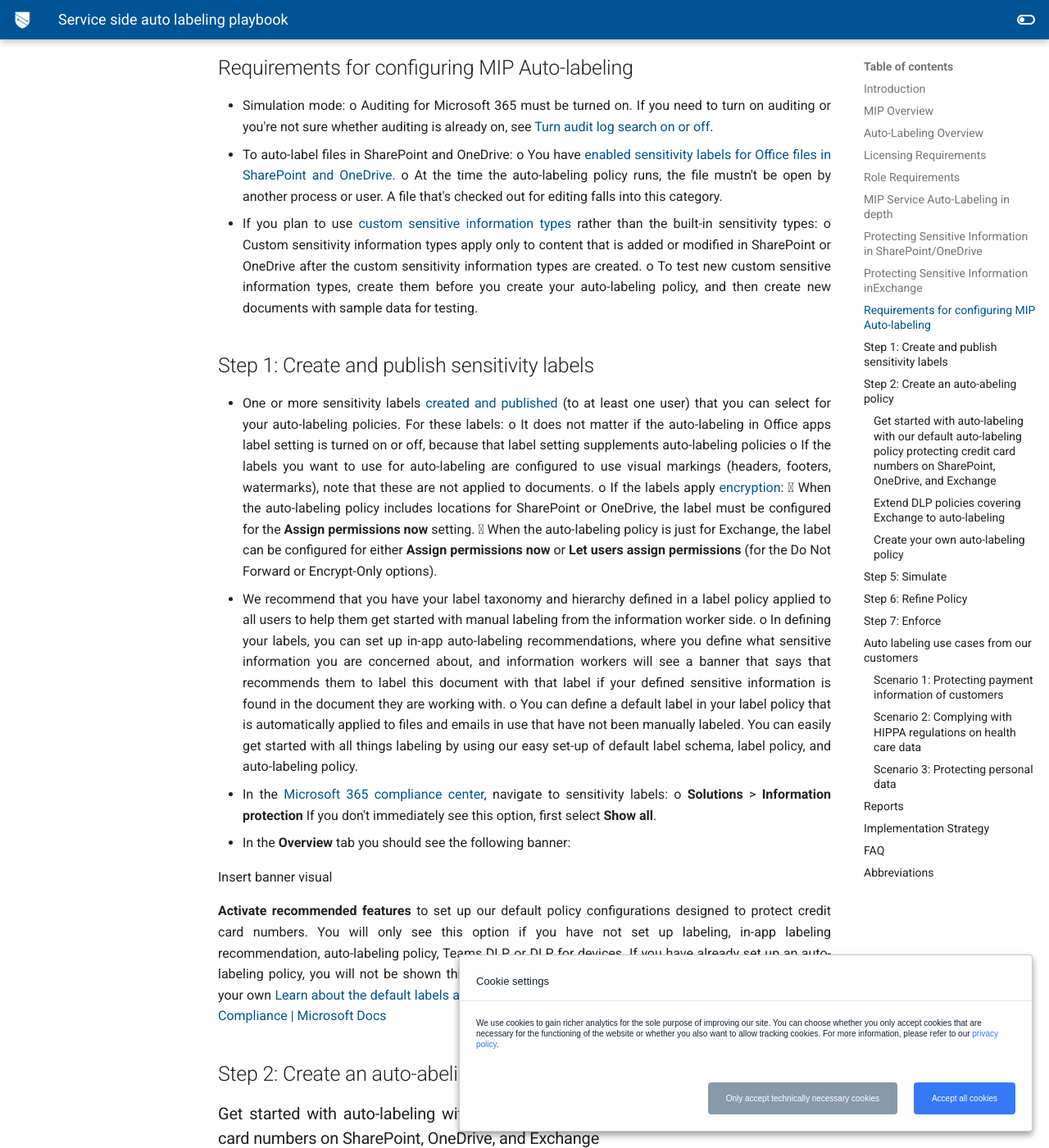
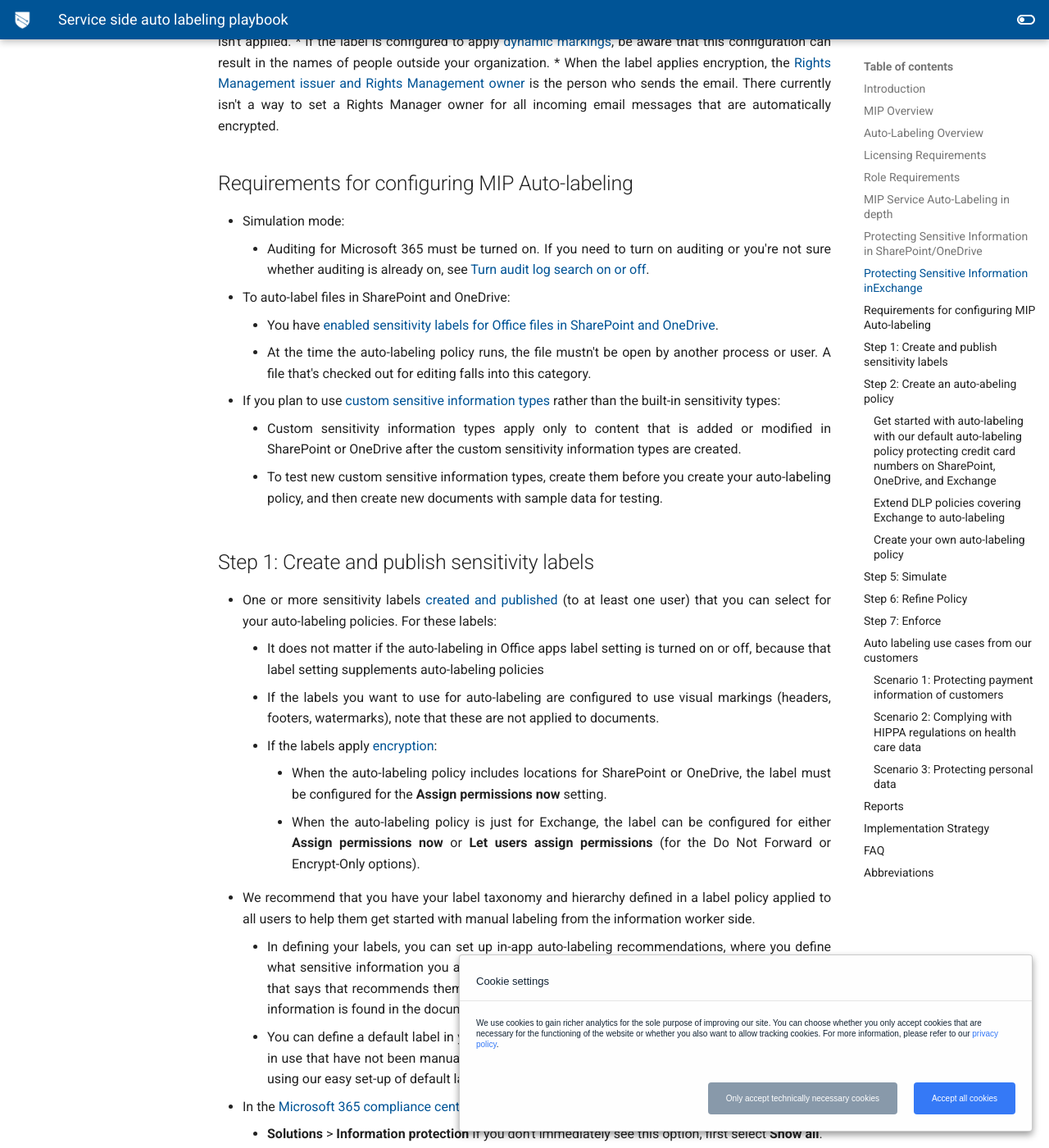
Before and after one commit to microsoft/ComplianceCxE, an MkDocs documentation site: the page built from docs/playbooks/service-side-auto-labeling.md, in a window 1280 px wide and 1400 px high, scrolled down 4579 px. Shown: the whole window at 82% size. Built offline with MkDocs 1.6.1 and Material for MkDocs 9.7.7, drawn with Linux system fonts in a browser that asks for light colours; comment, search, counter and statistics services are not loaded; some of the changed text lies outside the part shown.

```diff
--- a/docs/playbooks/service-side-auto-labeling.md
+++ b/docs/playbooks/service-side-auto-labeling.md
@@ -36,26 +36,30 @@ Insert table here
 
 ## Licensing Requirements
 To understand your licensing requirements and options for MIP, see the Information Protection section from the [Microsoft 365 licensing documentation](https://docs.microsoft.com/en-us/office365/servicedescriptions/microsoft-365-service-descriptions/microsoft-365-tenantlevel-services-licensing-guidance/microsoft-365-security-compliance-licensing-guidance#information-protection-sensitivity-labeling). Below is the sensitivity labeling licensing info for your quick reference, however, we encourage you to reference the M365 licensing documentation for up-to-date information.
+
 For **manual sensitivity labeling**, the following licenses provide user rights:
-	* Microsoft 365 E5/A5/G5/E3/A3/G3/F1/F3/Business Premium
-	* Enterprise Mobility + Security E3/E5
-	* Office 365 E5/A5/E3/A3/F3
-	* AIP Plan 1
-	* AIP Plan 2
+* Microsoft 365 E5/A5/G5/E3/A3/G3/F1/F3/Business Premium
+* Enterprise Mobility + Security E3/E5
+* Office 365 E5/A5/E3/A3/F3
+* AIP Plan 1
+* AIP Plan 2
+
 For both **client and service-side automatic sensitivity labeling**, the following licenses provide user rights:
-	* Microsoft 365 E5/A5/G5
-	* F5 Compliance
-	* F5 Security & Compliance
-	* Microsoft 365 E5/A5/G5 Information Protection and Governance
-	* Office 365 E5
+* Microsoft 365 E5/A5/G5
+* F5 Compliance
+* F5 Security & Compliance
+* Microsoft 365 E5/A5/G5 Information Protection and Governance
+* Office 365 E5
+
 For **client-side automatic sensitivity labeling only**, the following license provides user rights:
-	* Enterprise Mobility + Security E5/A5/G5
-	* AIP Plan 2
+* Enterprise Mobility + Security E5/A5/G5
+* AIP Plan 2
+
 To **apply and view sensitivity labels in Power BI and to protect data when it's exported from Power BI to Excel, PowerPoint, or PDF**, the following licenses provide user rights:
-	* Microsoft 365 E5/A5/G5/E3/A3/G3/F1/F3/Business Premium
-	* Enterprise Mobility + Security E3/E5
-	* AIP Plan 1
-	* AIP Plan 2
+* Microsoft 365 E5/A5/G5/E3/A3/G3/F1/F3/Business Premium
+* Enterprise Mobility + Security E3/E5
+* AIP Plan 1
+* AIP Plan 2
 
 Note: G3 and G5 are the Office 365 services/plans for Government organizations.
 For feature-level licensing requirements please refer to [Licensing PDF file](https://go.microsoft.com/fwlink/?linkid=2139145).
@@ -80,8 +84,8 @@ Auto labeling is a built-in Microsoft service that triggers off sensitive conten
 ## Protecting Sensitive Information in SharePoint/OneDrive
 Sensitive files are automatically detected and labeled at rest.
 * Office files for Word (.docx), PowerPoint (.pptx), and Excel (.xlsx) are supported.
-*	 These files can be auto-labeled at rest before or after the auto-labeling policies are created. Files cannot be auto-labeled if they are part of an open session (the file is open).
-o	Currently, attachments to list items aren't supported and won't be auto-labeled.
+    - These files can be auto-labeled at rest before or after the auto-labeling policies are created. Files cannot be auto-labeled if they are part of an open session (the file is open).
+    - Currently, attachments to list items aren't supported and won't be auto-labeled.
 * Maximum of 25,000 automatically labeled files in your tenant per day.
 * Maximum of 100 auto-labeling policies per tenant, each targeting up to 100 sites (SharePoint or OneDrive) when they are specified individually. You can also specify all sites, and this configuration is exempt from the 100 sites maximum.
 * Existing values for modified, modified by, and the date are not changed as a result of auto-labeling policies—for both simulation mode and when labels are applied.
@@ -91,8 +95,8 @@ o	Currently, attachments to list items aren't supported and won't be auto-labele
 Sensitive emails are automatically detected and labeled in transit/ as they are sent. For Exchange, it does not include emails at rest (mailboxes).
 Note: emails detected in simulation mode will not be labeled when the policy is turned on, as we only label emails in transit and those emails were sent before the policy was enforced.
 * Unlike manual labeling or auto-labeling with Office apps, PDF attachments as well as Office attachments are also scanned for the conditions you specify in your auto-labeling policy. When there is a match, the email is labeled but not the attachment.
-o	For PDF files, if the label applies encryption, these files are encrypted by using [Office 365 Message Encryption (OME)](https://docs.microsoft.com/en-us/microsoft-365/compliance/ome?view=o365-worldwide) when your tenant is [enabled for PDF attachments](https://docs.microsoft.com/en-us/microsoft-365/compliance/ome-faq?view=o365-worldwide#are-pdf-file-attachments-supported-).
-o	For these Office files, Word, PowerPoint, and Excel are supported. If the label applies encryption, they are encrypted by using [Office 365 Message Encryption (OME)](https://docs.microsoft.com/en-us/microsoft-365/compliance/ome?view=o365-worldwide).
+    - For PDF files, if the label applies encryption, these files are encrypted by using [Office 365 Message Encryption (OME)](https://docs.microsoft.com/en-us/microsoft-365/compliance/ome?view=o365-worldwide) when your tenant is [enabled for PDF attachments](https://docs.microsoft.com/en-us/microsoft-365/compliance/ome-faq?view=o365-worldwide#are-pdf-file-attachments-supported-).
+    - For these Office files, Word, PowerPoint, and Excel are supported. If the label applies encryption, they are encrypted by using [Office 365 Message Encryption (OME)](https://docs.microsoft.com/en-us/microsoft-365/compliance/ome?view=o365-worldwide).
 * If you have Exchange mail flow rules or data loss prevention (DLP) policies that apply IRM encryption: When content is identified by these rules or policies and an auto-labeling policy, the label is applied. If that label applies encryption, the IRM settings from the Exchange mail flow rules or DLP policies are ignored. However, if that label doesn't apply encryption, the IRM settings from the mail flow rules or DLP policies are applied in addition to the label.
 * Email that has IRM encryption with no label will be replaced by a label with any encryption settings when there is a match by using auto-labeling.
 * Incoming email is labeled when there is a match with your auto-labeling conditions:
@@ -102,27 +106,27 @@ o	For these Office files, Word, PowerPoint, and Excel are supported. If the labe
 
 ## Requirements for  configuring MIP Auto-labeling
 * Simulation mode:
-o	Auditing for Microsoft 365 must be turned on. If you need to turn on auditing or you're not sure whether auditing is already on, see [Turn audit log search on or off](https://docs.microsoft.com/en-us/microsoft-365/compliance/turn-audit-log-search-on-or-off?view=o365-worldwide).
+    - Auditing for Microsoft 365 must be turned on. If you need to turn on auditing or you're not sure whether auditing is already on, see [Turn audit log search on or off](https://docs.microsoft.com/en-us/microsoft-365/compliance/turn-audit-log-search-on-or-off?view=o365-worldwide).
 * To auto-label files in SharePoint and OneDrive:
-o	You have [enabled sensitivity labels for Office files in SharePoint and OneDrive](https://docs.microsoft.com/en-us/microsoft-365/compliance/sensitivity-labels-sharepoint-onedrive-files?view=o365-worldwide).
-o	At the time the auto-labeling policy runs, the file mustn't be open by another process or user. A file that's checked out for editing falls into this category.
+    - You have [enabled sensitivity labels for Office files in SharePoint and OneDrive](https://docs.microsoft.com/en-us/microsoft-365/compliance/sensitivity-labels-sharepoint-onedrive-files?view=o365-worldwide).
+    - At the time the auto-labeling policy runs, the file mustn't be open by another process or user. A file that's checked out for editing falls into this category.
 * If you plan to use [custom sensitive information types](https://docs.microsoft.com/en-us/microsoft-365/compliance/sensitive-information-type-learn-about?view=o365-worldwide) rather than the built-in sensitivity types:
-o	Custom sensitivity information types apply only to content that is added or modified in SharePoint or OneDrive after the custom sensitivity information types are created.
-o	To test new custom sensitive information types, create them before you create your auto-labeling policy, and then create new documents with sample data for testing.
+    - Custom sensitivity information types apply only to content that is added or modified in SharePoint or OneDrive after the custom sensitivity information types are created.
+    - To test new custom sensitive information types, create them before you create your auto-labeling policy, and then create new documents with sample data for testing.
 
 ## Step 1: Create and publish sensitivity labels
 * One or more sensitivity labels [created and published](https://docs.microsoft.com/en-us/microsoft-365/compliance/create-sensitivity-labels?view=o365-worldwide) (to at least one user) that you can select for your auto-labeling policies. For these labels:
-o	It does not matter if the auto-labeling in Office apps label setting is turned on or off, because that label setting supplements auto-labeling policies
-o	If the labels you want to use for auto-labeling are configured to use visual markings (headers, footers, watermarks), note that these are not applied to documents.
-o	If the labels apply [encryption](https://docs.microsoft.com/en-us/microsoft-365/compliance/encryption-sensitivity-labels?view=o365-worldwide):
-	When the auto-labeling policy includes locations for SharePoint or OneDrive, the label must be configured for the **Assign permissions now** setting.
-	When the auto-labeling policy is just for Exchange, the label can be configured for either **Assign permissions now** or **Let users assign permissions** (for the Do Not Forward or Encrypt-Only options).
+    - It does not matter if the auto-labeling in Office apps label setting is turned on or off, because that label setting supplements auto-labeling policies
+    - If the labels you want to use for auto-labeling are configured to use visual markings (headers, footers, watermarks), note that these are not applied to documents.
+    - If the labels apply [encryption](https://docs.microsoft.com/en-us/microsoft-365/compliance/encryption-sensitivity-labels?view=o365-worldwide):
+	    - When the auto-labeling policy includes locations for SharePoint or OneDrive, the label must be configured for the **Assign permissions now** setting.
+	    - When the auto-labeling policy is just for Exchange, the label can be configured for either **Assign permissions now** or **Let users assign permissions** (for the Do Not Forward or Encrypt-Only options).
 * We recommend that you have your label taxonomy and hierarchy defined in a label policy applied to all users to help them get started with manual labeling from the information worker side.
-o	In defining your labels, you can set up in-app auto-labeling recommendations, where you define what sensitive information you are concerned about, and information workers will see a banner that says that recommends them to label this document with that label if your defined sensitive information is found in the document they are working with.
-o	You can define a default label in your label policy that is automatically applied to files and emails in use that have not been manually labeled.
+    - In defining your labels, you can set up in-app auto-labeling recommendations, where you define what sensitive information you are concerned about, and information workers will see a banner that says that recommends them to label this document with that label if your defined sensitive information is found in the document they are working with.
+    - You can define a default label in your label policy that is automatically applied to files and emails in use that have not been manually labeled.
 You can easily get started with all things labeling by using our easy set-up of default label schema, label policy, and auto-labeling policy.
 1.	In the [Microsoft 365 compliance center](https://go.microsoft.com/fwlink/p/?linkid=2077149), navigate to sensitivity labels:
-o	**Solutions** > **Information protection**
+    - **Solutions** > **Information protection**
 If you don't immediately see this option, first select **Show all**.
 2.	In the **Overview** tab you should see the following banner:
 
@@ -136,7 +140,7 @@ You will only see this option if you have not set up labeling, in-app labeling r
 ### Get started with auto-labeling with our default auto-labeling policy protecting credit card numbers on SharePoint, OneDrive, and Exchange
 If you already have your labels set up but have not create any auto-labeling policies;
 In the [Microsoft 365 compliance center](https://go.microsoft.com/fwlink/p/?linkid=2077149), navigate to sensitivity labels:
-o	Solutions > Information protection
+    - Solutions > Information protection
 If you don't immediately see this option, first select **Show all**.
 In the **Overview** tab you should see the following banner:
 
@@ -149,7 +153,7 @@ If you have already set up an auto-labeling policy, you will not be shown this b
 
 ### Extend DLP policies covering Exchange to auto-labeling
 In the [Microsoft 365 compliance center](https://go.microsoft.com/fwlink/p/?linkid=2077149), navigate to sensitivity labels:
-o	**Solutions** > **Data Loss Prevention**
+    - **Solutions** > **Data Loss Prevention**
 If you don't immediately see this option, first select **Show all**.
 In the **Overview** tab you should see the following banner:
 
@@ -184,16 +188,16 @@ After 12 hours, you can analyze the results of our auto-labeling simulation. You
 
 ## Step 6: Refine Policy
 If you are seeing high amounts of false positives, fine-tune your policy with the following recommendations:
--	Increase the thresholds of sensitive information types found to determine severity
-o	It is okay to use different thresholds for individual classifiers
--	Understand confidence levels and how they are defined
-o	Low confidence may be good!
-o	Try using a low confidence with high threshold or a higher confidence level
--	Group like information types together
-o	Combine multiple SITs to detect combinations that matter (e.g. a Social Security Number on its own may not be relevant without a person associated, but an SSN together with an account number, a person's name or a medical condition may be).
-o	Switch from looking for “Any of these” to “All of these”
--	Use Boolean operators to combine groups
-o	Look for SSN AND Driver’s License instead of SSN OR driver’s License
+* Increase the thresholds of sensitive information types found to determine severity
+    - It is okay to use different thresholds for individual classifiers
+* Understand confidence levels and how they are defined
+    - Low confidence may be good!
+    - Try using a low confidence with high threshold or a higher confidence level
+* Group like information types together
+    - Combine multiple SITs to detect combinations that matter (e.g. a Social Security Number on its own may not be relevant without a person associated, but an SSN together with an account number, a person's name or a medical condition may be).
+    - Switch from looking for “Any of these” to “All of these”
+* Use Boolean operators to combine groups
+    - Look for SSN AND Driver’s License instead of SSN OR driver’s License
 
 Insert visual here
 
@@ -215,12 +219,12 @@ A lot of customers have an interest in protecting their financial data surroundi
 Insert Visual here
 
 Recommendation:
--	Use our U.S. Gramm-Leach Bliley Act (GLBA) Enhanced template
--	On ALL locations (SharePoint, OneDrive, Exchange)
--	Label guidance on which to apply:
-o	Label published to all users
-o	Confidential Label Priority (2nd highest parent label)
-o	Internal Only
+* Use our U.S. Gramm-Leach Bliley Act (GLBA) Enhanced template
+* On ALL locations (SharePoint, OneDrive, Exchange)
+* Label guidance on which to apply:
+    - Label published to all users
+    - Confidential Label Priority (2nd highest parent label)
+    - Internal Only
 
 ### Scenario 2: Complying with HIPPA regulations on health care data
 Another field that we’ve seen a lot of interest in protecting is health care data information to comply with HIPPA regulations.
@@ -228,12 +232,12 @@ Another field that we’ve seen a lot of interest in protecting is health care d
 Insert Visual here
 
 Recommendation:
--	Use our U.S. Health Insurance Act (HIPPA) Enhanced template
--	On ALL locations (SharePoint, OneDrive, Exchange)
--	Label guidance on which to apply:
-o	Label published to all users
-o	Confidential Label Priority (2nd highest parent label)
-o	Internal Only
+* Use our U.S. Health Insurance Act (HIPPA) Enhanced template
+* On ALL locations (SharePoint, OneDrive, Exchange)
+* Label guidance on which to apply:
+    - Label published to all users
+    - Confidential Label Priority (2nd highest parent label)
+    - Internal Only
 
 ### Scenario 3: Protecting personal data
 Similarly, we have seen an interest in protecting the personal data of both customers and employees. We have auto-labeling templates to protect U.S. Personally Identifiable Information (PII) Data, General Data Protection Regulation (GDPR), and more.
@@ -241,14 +245,14 @@ Similarly, we have seen an interest in protecting the personal data of both cust
 Insert Visual here
 
 Recommendation:
--	Use our U.S. PII Data Enhanced or GDPR Enhanced template
--	On ALL locations (SharePoint, OneDrive, Exchange)
--	Label guidance on which to apply:
-o	Label published to all users
-o	Confidential Label Priority (2nd highest parent label)
-o	Internal Only
+* Use our U.S. PII Data Enhanced or GDPR Enhanced template
+* On ALL locations (SharePoint, OneDrive, Exchange)
+* Label guidance on which to apply:
+    - Label published to all users
+    - Confidential Label Priority (2nd highest parent label)
+    - Internal Only
 Advanced Scenario:
--	Using EDM to identify patient healthcare data
+* Using EDM to identify patient healthcare data
 
 ## Reports
 Simulation results showing number of files and emails matched in how which locations are available when you click on the auto-labeling policy for more details.
@@ -261,27 +265,27 @@ Insert visual here
 
 ## Implementation Strategy
 If you do not have labels set up yet:
--	**Set up all things labeling with our default policies and configurations - Need section reference here**
+* **Set up all things labeling with our default policies and configurations - Need section reference here**
 If you have labels, and an Exchange DLP policy
--	**Extend your Exchange DLP policy to auto-labeling - Need section reference here**
+* **Extend your Exchange DLP policy to auto-labeling - Need section reference here**
 If you have client-side auto-labeling set up, but no service side auto-labeling policy
--	Use client-side auto labeling or recommendations and service-side auto labeling in combination, with the same conditions but with different thresholds, ex. use high confidence matches for service-side auto labeling and use low or medium confidence for a client-side recommendation, which gives the user an option to dismiss the label if it isn't appropriate for the content and apply a different label.
+* Use client-side auto labeling or recommendations and service-side auto labeling in combination, with the same conditions but with different thresholds, ex. use high confidence matches for service-side auto labeling and use low or medium confidence for a client-side recommendation, which gives the user an option to dismiss the label if it isn't appropriate for the content and apply a different label.
 If you have labels set up, but no service side auto-labeling policy
-1.	**Get started with auto-labeling with our default auto-labeling policy - Need section reference here**
-2.	Create custom auto-labeling policy using a template (**see scenarios above - Need section reference here**)
-3.	Create auto labeling policies that trigger for different confidence levels of the SITs with different counts (ex. one high confidence count or multiple medium confidence count) to avoid false positives without risking leakage of large amounts of sensitive data that may not meet the most stringent conditions of higher confidence.
+1. **Get started with auto-labeling with our default auto-labeling policy - Need section reference here**
+2. Create custom auto-labeling policy using a template (**see scenarios above - Need section reference here**)
+3. Create auto labeling policies that trigger for different confidence levels of the SITs with different counts (ex. one high confidence count or multiple medium confidence count) to avoid false positives without risking leakage of large amounts of sensitive data that may not meet the most stringent conditions of higher confidence.
 Use content explorer to understand where data is present that may need to be included in an auto-labeling policy.
 ## FAQ
 How should I finetune for false positives?
--	Increase the thresholds of sensitive information types found to determine severity
-o	It is okay to use different thresholds for individual classifiers
--	Understand confidence levels and how they are defined
-o	Low confidence may be good!
-o	Try using a low confidence with high threshold or a higher confidence level
--	Group like information types together
-o	Switch from looking for “Any of these” to “All of these”
--	Use Boolean operators to combine groups
-o	Look for SSN AND Driver’s License instead of SSN OR driver’s License
+* Increase the thresholds of sensitive information types found to determine severity
+    - It is okay to use different thresholds for individual classifiers
+* Understand confidence levels and how they are defined
+    - Low confidence may be good!
+    - Try using a low confidence with high threshold or a higher confidence level
+* Group like information types together
+    - Switch from looking for “Any of these” to “All of these”
+* Use Boolean operators to combine groups
+    - Look for SSN AND Driver’s License instead of SSN OR driver’s License
 
 Insert visual here
 
```
